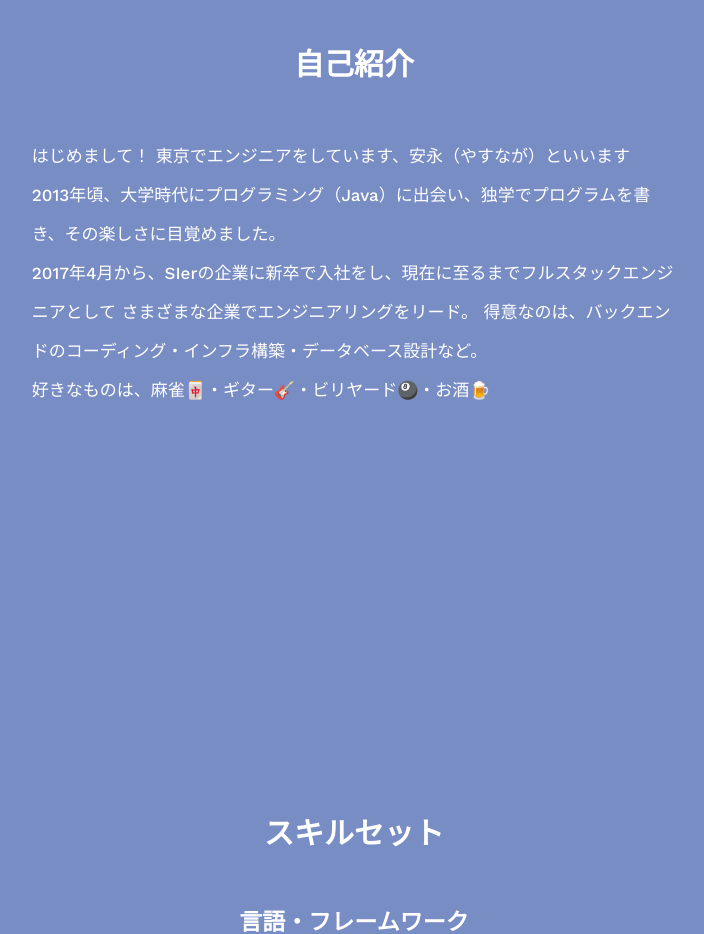
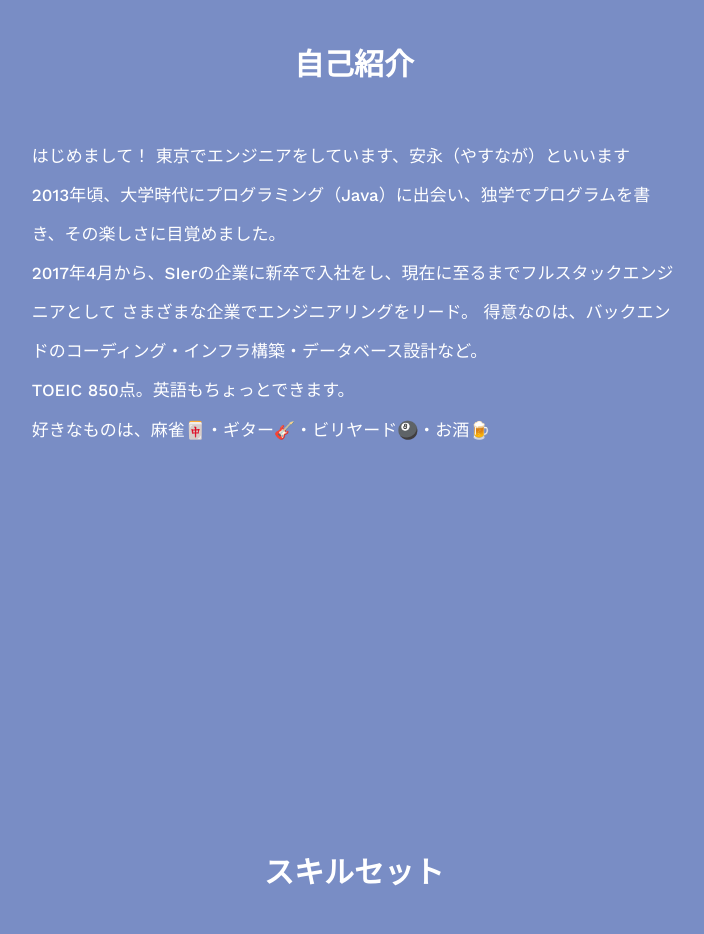
Before and after one commit to yasunaga-shuto/portfolio, a Next.js app: page / in a window 1280 px wide. Shown: the part 1060-1994 px from the top of the page, without its empty margins (286-990 px from the left). Built offline with nearby package versions, Linux system fonts and the light colour scheme.

Commit message:
toiecの点数追加

```diff
--- a/locales/en.ts
+++ b/locales/en.ts
@@ -11,7 +11,8 @@ export default {
     When I was in university in 2013, I first experienced programming(Java) in class and I thought it was fun.
     In April 2017, I started working as full stack engineer and continue working until now,
     leading engineering in some companies.
-    I can code frontend, backend and infrastructure. I'm good at  writing backend, designing database structure and so on.<br />
+    I can code frontend, backend and infrastructure. I'm good at writing backend, designing database structure and so on.<br />
+    Also, my english is good enough to understand business email. My TOEIC score is 850.<br />
     My hobbies are mahjong🀄️, guitar🎸, pool🎱 and drinking🍺.`,
   SKILLS_TEXT: "Skill Set",
   LANGS: "Languages and Frameworks",
--- a/locales/ja.ts
+++ b/locales/ja.ts
@@ -12,6 +12,7 @@ export default {
     2017年4月から、SIerの企業に新卒で入社をし、現在に至るまでフルスタックエンジニアとして
     さまざまな企業でエンジニアリングをリード。
     得意なのは、バックエンドのコーディング・インフラ構築・データベース設計など。<br />
+    TOEIC 850点。英語もちょっとできます。<br />
     好きなものは、麻雀🀄️・ギター🎸・ビリヤード🎱・お酒🍺`,
   SKILLS_TEXT: "スキルセット",
   LANGS: "言語・フレームワーク",
```
